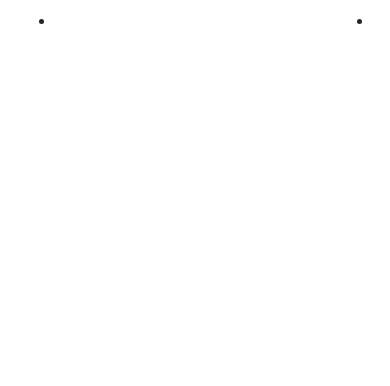
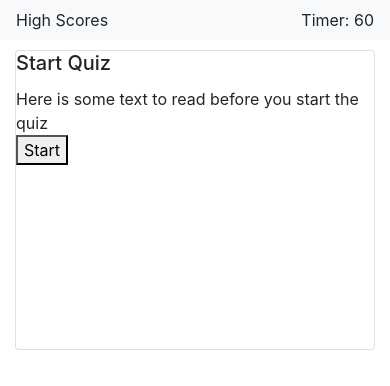
Before and after one commit to mitchellmunderwood/Code-Quiz, a plain HTML site: page index.html in a window 390 px wide. Drawn offline with nearby package versions, Linux system fonts and the light colour scheme.

Commit message:
Established responsive navbar and card.

```diff
--- a/index.html
+++ b/index.html
@@ -6,26 +6,65 @@
     <title>Code Quiz</title>
     <link rel="stylesheet" href="style.css">
     <link rel="stylesheet" href="https://maxcdn.bootstrapcdn.com/bootstrap/4.4.1/css/bootstrap.min.css">
+
+    <style>
+        ul {
+            justify-content: space-between;
+            width: 100%;
+
+        }
+
+        p {
+            margin: 0;
+            display: inline;
+        }
+
+        #high_scores:hover {
+            color: red;
+        }
+
+        .container {
+            margin-top: 10px;
+            display: flex;
+            justify-content: center;
+        }
+
+        .card {
+            width: 400px;
+            height: 300px;
+        }
+
+
+
+
+    </style>
 </head>
 <body>
     <!-- header to hold the high score link and the timer -->
     <header>
-        <nav class="navbar">
-            <ul>
-                <li>
-
-                </li>
+        <nav class="navbar navbar-expand bg-light navbar-light">
+            <ul class="navbar-nav">
+              <li class="nav-item">
+                <p id="high_scores">High Scores</p>
+              </li>
+              <li class="nav-item">
+                <p>Timer: <p id="seconds">60</p> </p>
+              </li>
             </ul>
-            <ul>
-                <li></li>
-            </ul>
-        </nav>
-
+          </nav>
     </header>
 
     <!-- main to hold the questions card -->
     <main>
-
+        <div class="container" >
+                <div class="card">
+                    <h5 class="card-title">Start Quiz</h5>
+                    <p>Here is some text to read before you start the quiz</p>
+                    <div class="button_box">
+                        <button>Start</button>
+                    </div>
+                </div>
+        </div>
     </main>
 
     <script src='script.js' ></script>
```
